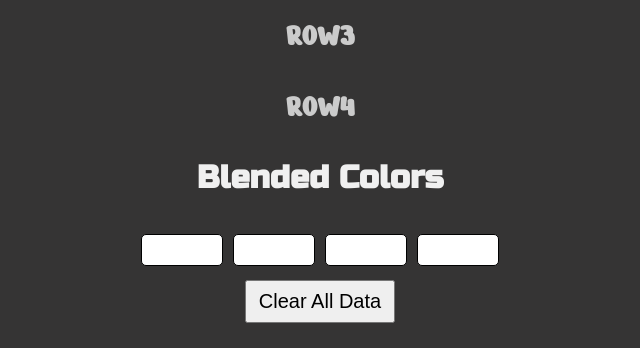
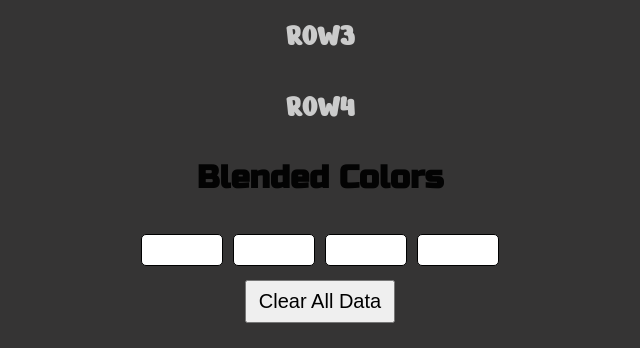
Before and after one commit to michaeliyer/colorConnectorThree, a plain HTML site: page index.html in a window 1280 px wide. Shown: the part 709-1057 px from the top of the page, without its empty margins (320-960 px from the left). Drawn offline with Linux system fonts and the light colour scheme; a web font is replaced by a local one.

Commit message:
more making things nice, real nice

```diff
--- a/script.js
+++ b/script.js
@@ -193,6 +193,8 @@ function calculateBlendedColor(colorCounts) {
     return `rgb(${avgRGB.join(",")})`;
 }
 
+
+
 // Display blended colors per row
 function displayBlendedColors(totals) {
     let blendedDiv = document.getElementById("blendedColors");
@@ -209,6 +211,7 @@ function displayBlendedColors(totals) {
         blendedDiv.appendChild(colorBox);
     }
 }
+
 
 // Delete Latest Entry
 function deleteLatestEntry() {
--- a/style.css
+++ b/style.css
@@ -11,7 +11,7 @@ body {
 h2 {
     font-family: "Russo One", sans-serif;
     font-size: 2rem;
-    color: rgb(240, 240, 240);
+    color: rgb(3, 3, 3);
 }
 
 .row {
```
Also changed, not shown: index.html (+4 -0 lines).
